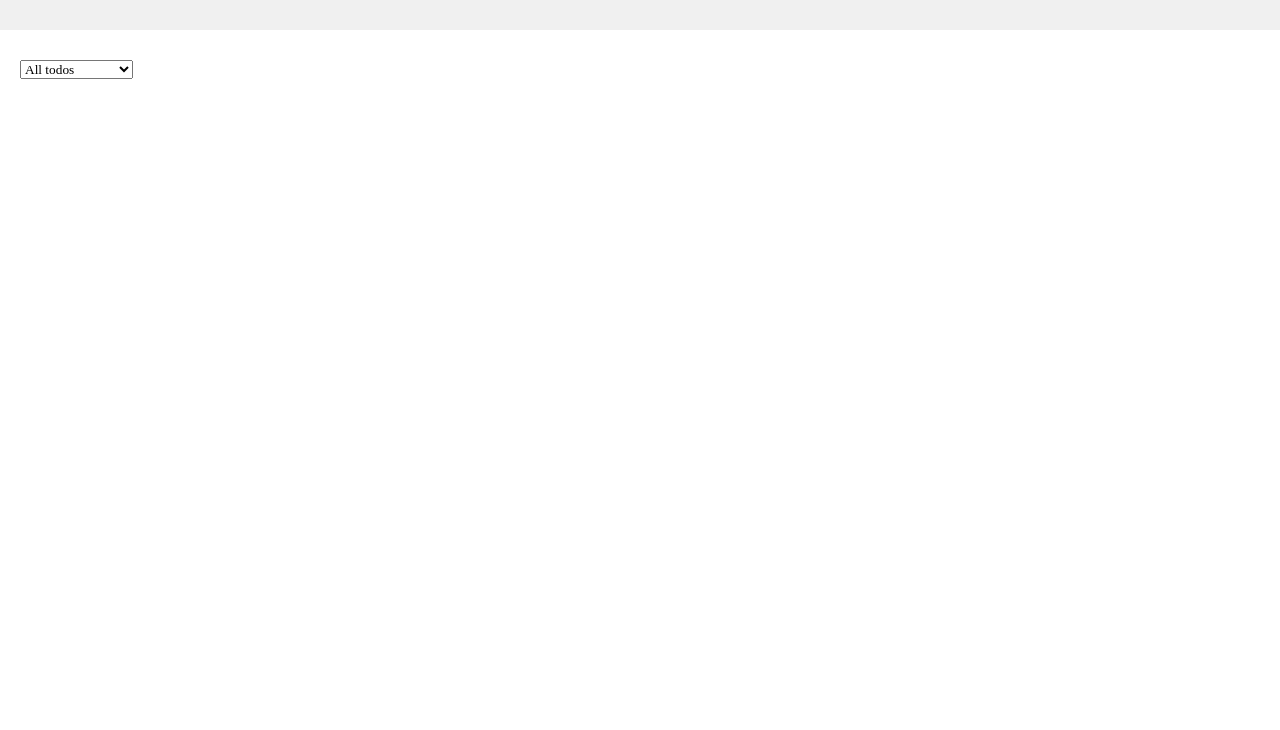
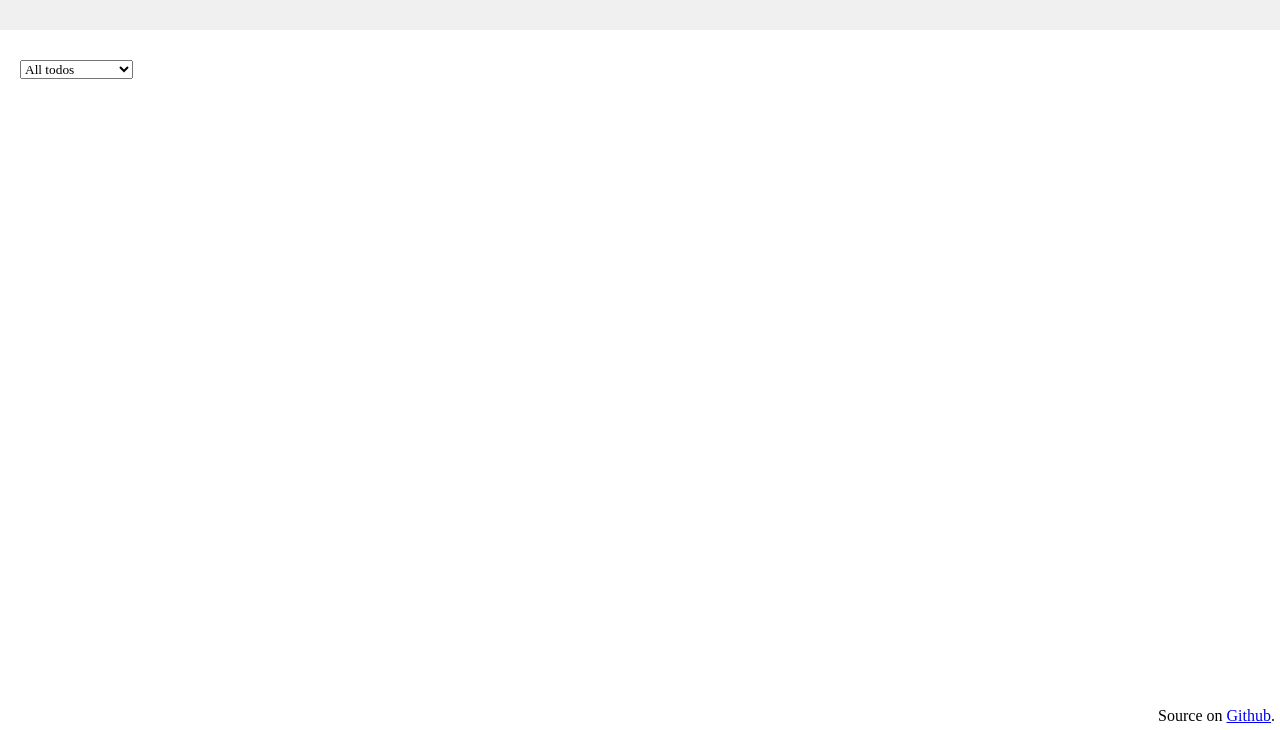
Before and after one commit to OhBeomho/WebTodoList, a plain HTML site: page index.html in a window 1280 px wide. Shown: the part 70-800 px from the top of the page. Drawn offline with Linux system fonts and the light colour scheme.

Commit message:
github link

```diff
--- a/index.html
+++ b/index.html
@@ -22,8 +22,7 @@
 				<option value="complete">Completed todos</option>
 				<option value="fail">Failed todos</option>
 			</select>
-			<ul class="todo-list">
-			</ul>
+			<ul class="todo-list"></ul>
 		</div>
 		<div class="modal-background create">
 			<div class="modal create">
@@ -65,13 +64,12 @@
 			<div class="modal settings">
 				<button class="close-modal">X</button>
 				<h1>Settings</h1>
-				<div>
-					Dark mode: <input type="checkbox" id="darkmode" />
-				</div>
-				<div>
-					Font: <input type="text" id="font" />
-				</div>
+				<div>Dark mode: <input type="checkbox" id="darkmode" /></div>
+				<div>Font: <input type="text" id="font" /></div>
 			</div>
+		</div>
+		<div style="position: absolute; bottom: 0; right: 0; padding: 5px; color: var(--font-color)">
+			Source on <a href="https://github.com/OhBeomho/WebTodoList">Github</a>.
 		</div>
 		<script src="./script.js" type="module"></script>
 	</body>
```
